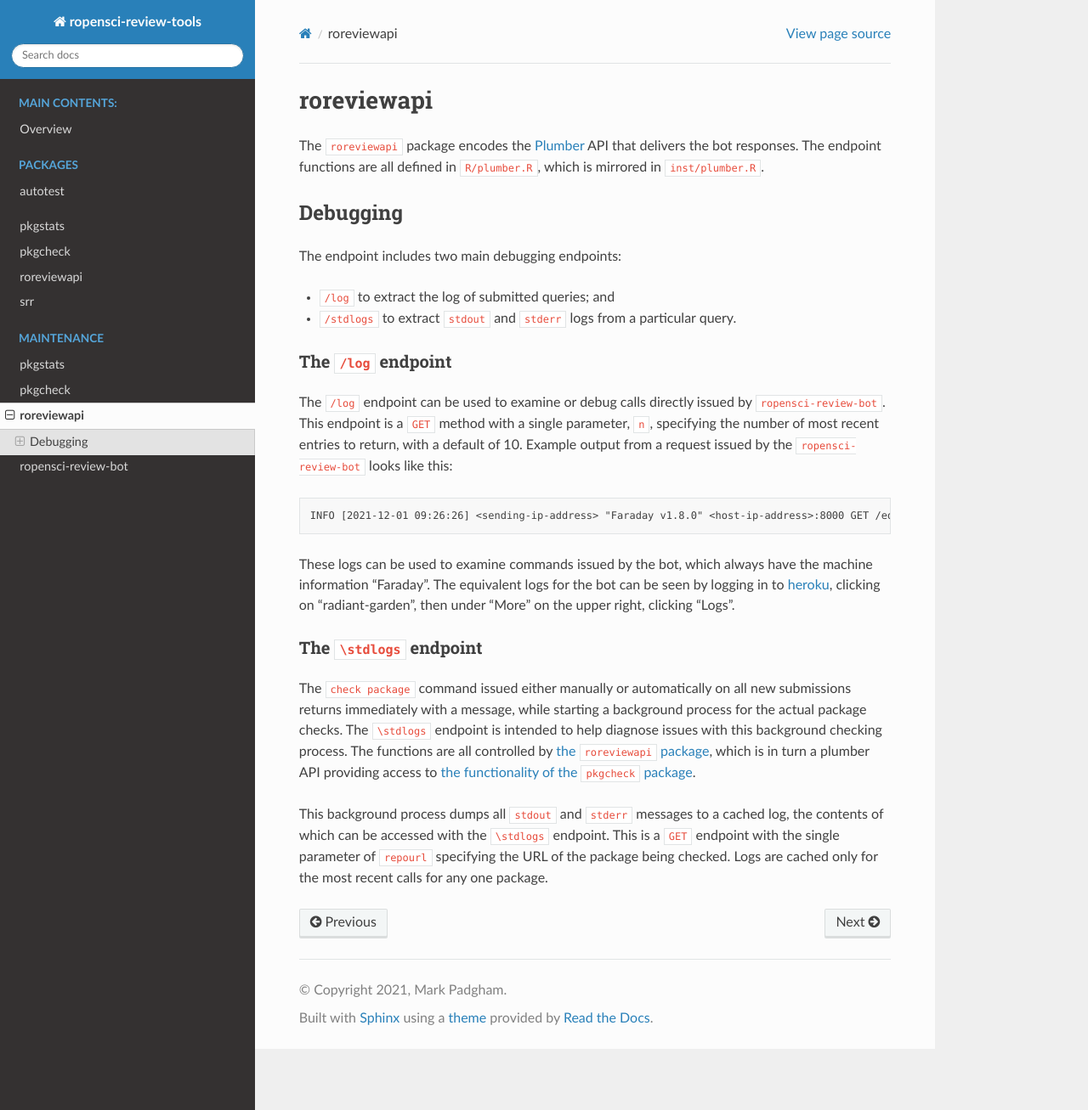
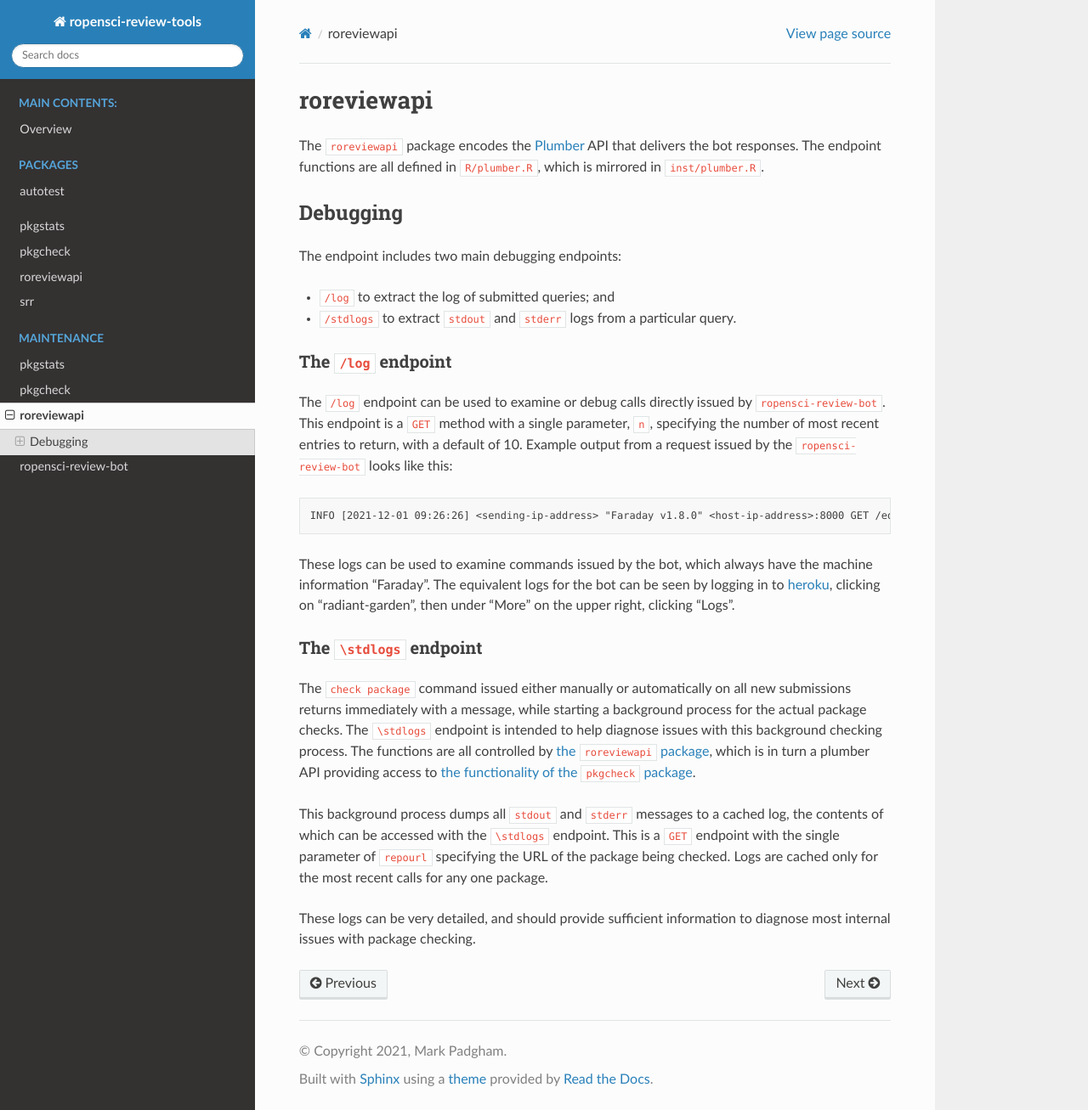
Before and after one commit to ropensci-review-tools/ropensci-review-tools, a Sphinx documentation site: the page built from docs/maintenance/roreviewapi.md, in a window 1280 px wide and 1307 px high. Shown: the whole window at 85% size. Built offline with Sphinx 7.4.7 and the Read the Docs theme 2.0.0, drawn with Linux system fonts in a browser that asks for light colours.

Commit message:
one more maintenance/roreviewapi sentence

```diff
--- a/docs/maintenance/roreviewapi.md
+++ b/docs/maintenance/roreviewapi.md
@@ -46,3 +46,6 @@ log, the contents of which can be accessed with the `\stdlogs` endpoint. This
 is a `GET` endpoint with the single parameter of `repourl` specifying the URL
 of the package being checked. Logs are cached only for the most recent calls
 for any one package.
+
+These logs can be very detailed, and should provide sufficient information to
+diagnose most internal issues with package checking.
```
